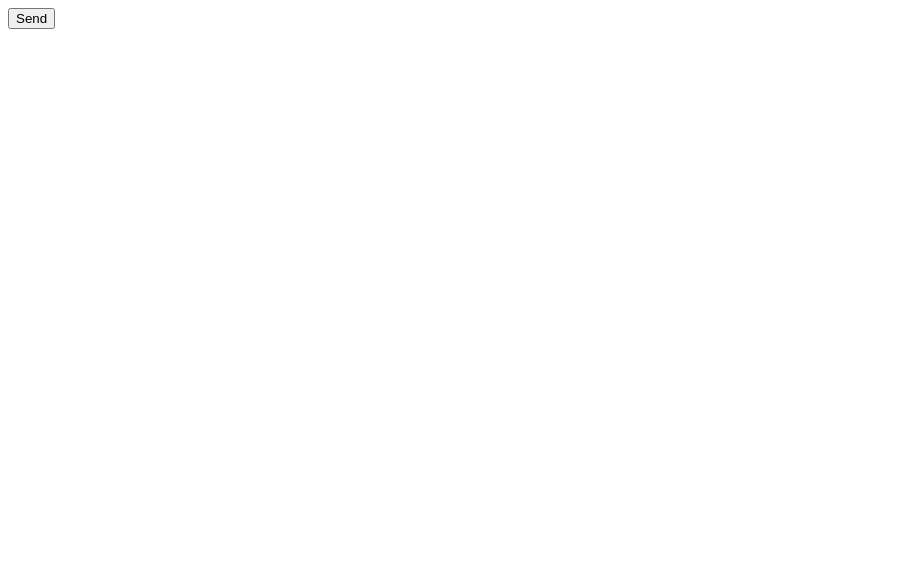
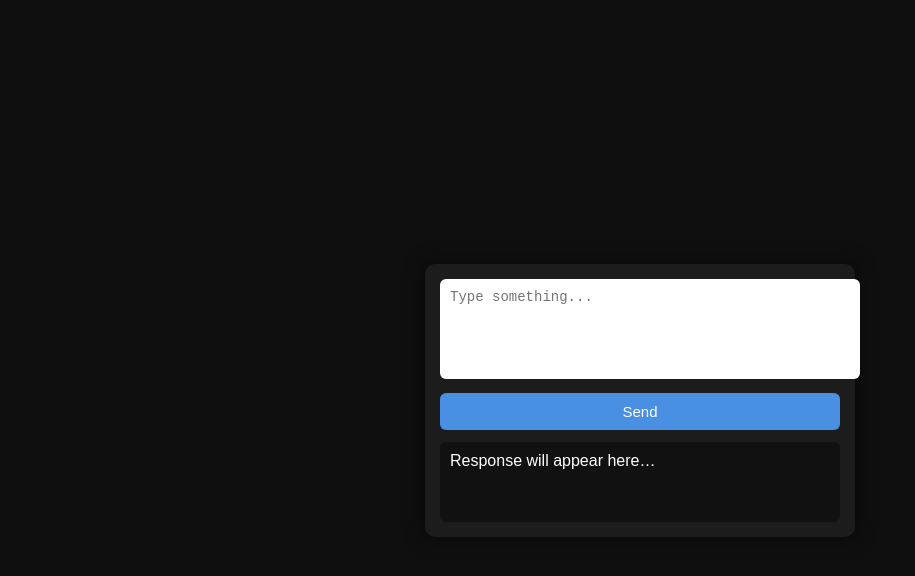
Before and after one commit to hyerkyfjrhfk/html-starter, a website: page index.html in a window 1280 px wide. Shown: the whole page, without its empty margins (0-915 px from the left). Drawn offline with Linux system fonts and the light colour scheme.

Commit message:
Update index.html

```diff
--- a/index.html
+++ b/index.html
@@ -2,42 +2,108 @@
 <html>
 <head>
 <meta charset="UTF-8">
-  <title>Gemini 1.5 Flash</title>
+<title>Gemini 1.5 Flash UI</title>
+
+<style>
+  body {
+    font-family: Arial, sans-serif;
+    background: #0f0f0f;
+    color: #fff;
+    display: flex;
+    justify-content: center;
+    align-items: center;
+    height: 100vh;
+    margin: 0;
+  }
+
+  .chat {
+    width: 400px;
+    background: #1c1c1c;
+    border-radius: 10px;
+    padding: 15px;
+    box-shadow: 0 0 20px rgba(0,0,0,0.6);
+  }
+
+  textarea {
+    width: 100%;
+    height: 80px;
+    resize: none;
+    border-radius: 6px;
+    border: none;
+    padding: 10px;
+    font-size: 14px;
+  }
+
+  button {
+    width: 100%;
+    margin-top: 10px;
+    padding: 10px;
+    font-size: 15px;
+    border: none;
+    border-radius: 6px;
+    background: #4a90e2;
+    color: white;
+    cursor: pointer;
+  }
+
+  button:hover {
+    background: #357bd8;
+  }
+
+  .response {
+    margin-top: 12px;
+    background: #111;
+    padding: 10px;
+    border-radius: 6px;
+    min-height: 60px;
+    white-space: pre-wrap;
+  }
+</style>
 </head>
+
 <body>
 
+<div class="chat">
+  <textarea id="prompt" placeholder="Type something..."></textarea>
   <button onclick="send()">Send</button>
+  <div class="response" id="output">Response will appear here…</div>
+</div>
 
 <script>
-const API_KEY = "YOUR_API_KEY_HERE"; // local, as requested
+const API_KEY = "YOUR_API_KEY_HERE"; // local
 
 async function send() {
-  const response = await fetch(
+  const prompt = document.getElementById("prompt").value;
+  const output = document.getElementById("output");
+
+  if (!prompt.trim()) return;
+
+  output.textContent = "Thinking...";
+
+  try {
+    const res = await fetch(
       "https://generativelanguage.googleapis.com/v1/models/gemini-1.5-flash:generateContent?key=" + API_KEY,
       {
         method: "POST",
-      headers: {
-        "Content-Type": "application/json"
-      },
+        headers: { "Content-Type": "application/json" },
         body: JSON.stringify({
           contents: [
             {
               role: "user",
-            parts: [
-              { text: "Hello Gemini" }
-            ]
+              parts: [{ text: prompt }]
             }
           ]
         })
       }
     );
 
-  const data = await response.json();
-  console.log(data);
+    const data = await res.json();
+    output.textContent =
+      data.candidates[0].content.parts[0].text;
 
-  alert(
-    data.candidates[0].content.parts[0].text
-  );
+  } catch (e) {
+    output.textContent = "Error: " + e.message;
+  }
 }
 </script>
 
```
Lines whose indentation alone changed are shown as unchanged.
